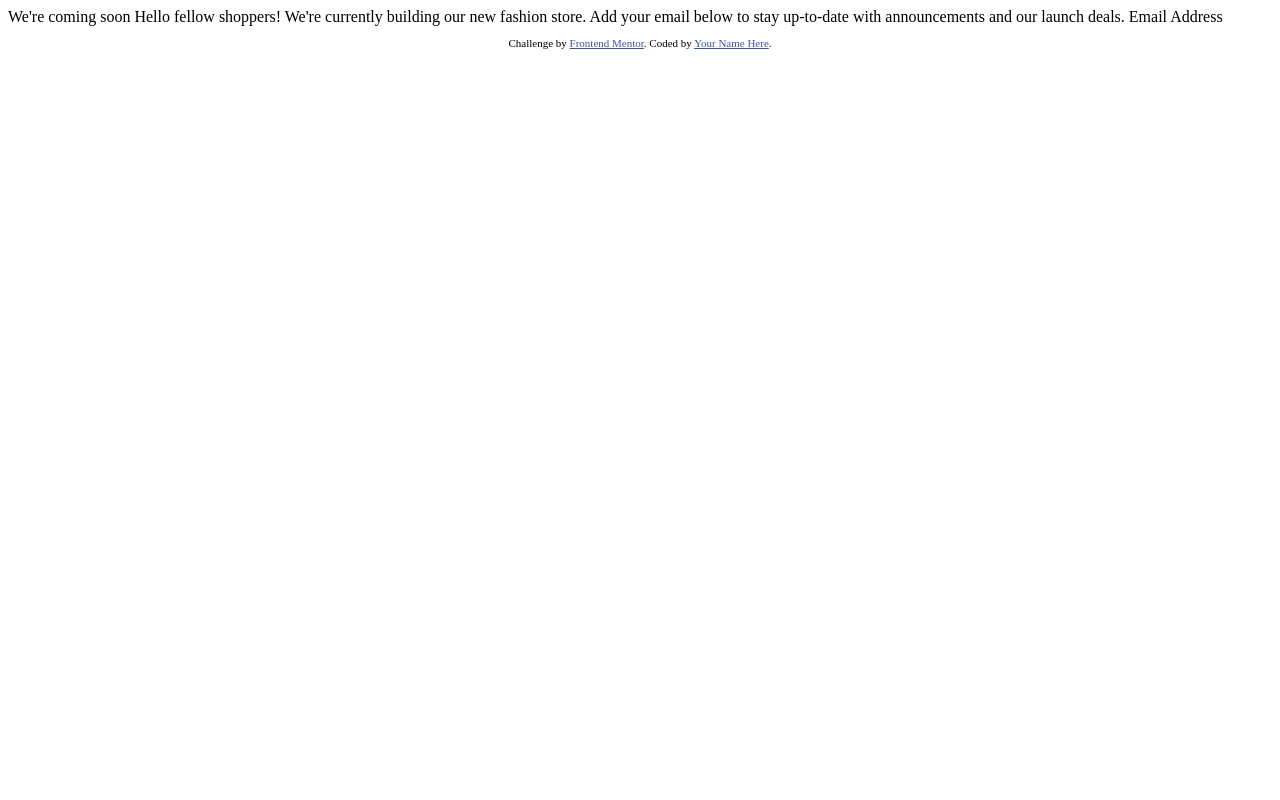
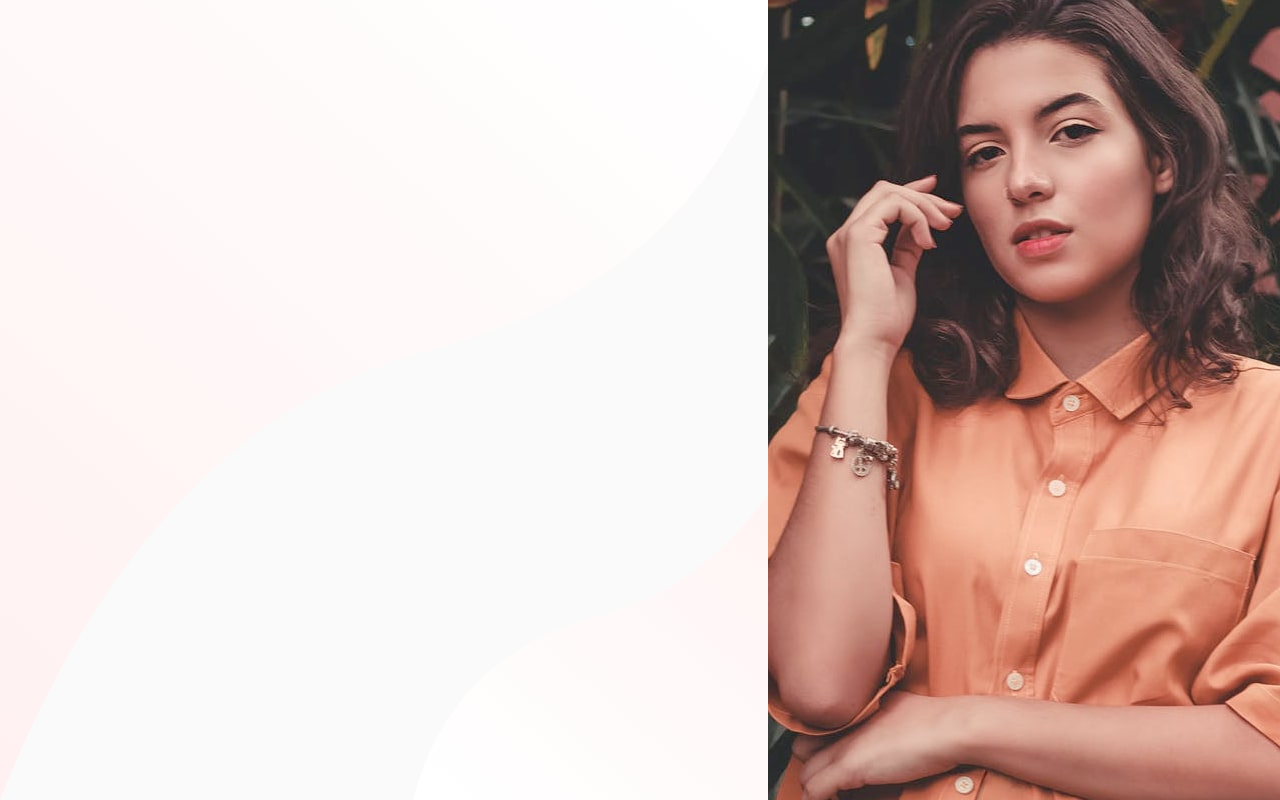
Before and after one commit to Sagarmak-zz/fem-base-apparel, a plain HTML site: page index.html in a window 1280 px wide. Drawn offline with Linux system fonts and the light colour scheme.

Commit message:
index.html layout with flexbox

```diff
--- a/index.html
+++ b/index.html
@@ -1,33 +1,106 @@
 <!DOCTYPE html>
 <html lang="en">
   <head>
-  <meta charset="UTF-8">
-  <meta name="viewport" content="width=device-width, initial-scale=1.0"> <!-- displays site properly based on user's device -->
+    <meta charset="UTF-8" />
+    <meta name="viewport" content="width=device-width, initial-scale=1.0" />
+    <!-- displays site properly based on user's device -->
 
-  <link rel="icon" type="image/png" sizes="32x32" href="./images/favicon-32x32.png">
+    <link
+      rel="icon"
+      type="image/png"
+      sizes="32x32"
+      href="./images/favicon-32x32.png"
+    />
+    <link href="https://fonts.googleapis.com/css2?family=Josefin+Sans:wght@300;400;600&display=swap" rel="stylesheet">
 
     <title>Frontend Mentor | Base Apparel coming soon page</title>
 
     <!-- Feel free to remove these styles or customise in your own stylesheet 👍 -->
     <style>
-    .attribution { font-size: 11px; text-align: center; }
-    .attribution a { color: hsl(228, 45%, 44%); }
+      *,
+      *::after,
+      *::before {
+        margin: 0;
+        padding: 0;
+        border: 0;
+        font-size: 100%;
+        font: inherit;
+        vertical-align: baseline;
+        box-sizing: border-box;
+      }
+
+      body {
+        min-height: 100vh;
+        min-width: 100%;
+        line-height: 1;
+        background: hsl(0, 0%, 98%);
+        color: hsl(234, 12%, 34%);
+        font-family: 'Josefin Sans', sans-serif;
+        font-size: 16px;
+      }
+      a {
+        color: #395db8;
+        text-decoration: none;
+      }
+      a:focus {
+        color: inherit;
+      }
+      .attribution {
+        font-size: 11px;
+        text-align: center;
+      }
+      .attribution a {
+        color: hsl(228, 45%, 44%);
+      }
+
+      .container {
+        height: 100vh;
+        display: flex;
+        justify-content: center;
+        align-items: center;
+      }
+      /* Left */
+
+      .container .left {
+        width: 100%;
+        height: 100%;
+        background: url("./images/bg-pattern-desktop.svg");
+        background-size: cover;
+        background-repeat: no-repeat;
+        flex: 3;
+      }
+      .container .right {
+        width: 100%;
+        height: 100%;
+        background: url("./images/hero-desktop.jpg");
+        background-size: cover;
+        background-repeat: no-repeat;
+        flex: 2;
+      }
+
+      /* Right */
     </style>
   </head>
   <body>
+    <div class="container">
+      <div class="left"></div>
+      <div class="right image"></div>
+    </div>
 
-  We're coming soon
+    <!-- We're coming soon
 
   Hello fellow shoppers! We're currently building our new fashion store.
   Add your email below to stay up-to-date with announcements and our launch deals.
 
-  Email Address
+  Email Address -->
 
-  <footer>
+    <!-- <footer>
       <p class="attribution">
-      Challenge by <a href="https://www.frontendmentor.io?ref=challenge" target="_blank">Frontend Mentor</a>.
-      Coded by <a href="#">Your Name Here</a>.
+        Challenge by
+        <a href="https://www.frontendmentor.io?ref=challenge" target="_blank"
+          >Frontend Mentor</a
+        >. Coded by <a href="#">Sagar Makhija</a>.
       </p>
-  </footer>
+    </footer> -->
   </body>
 </html>
```
Lines whose indentation alone changed are shown as unchanged.
